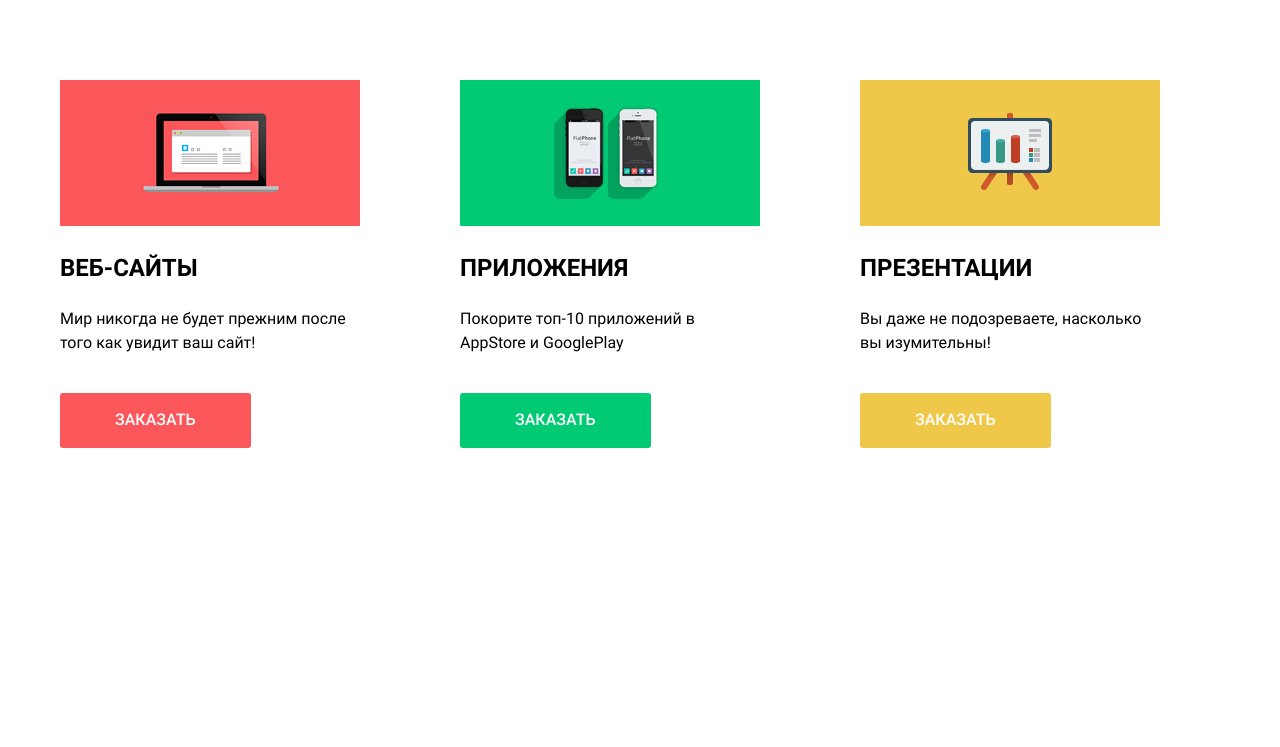
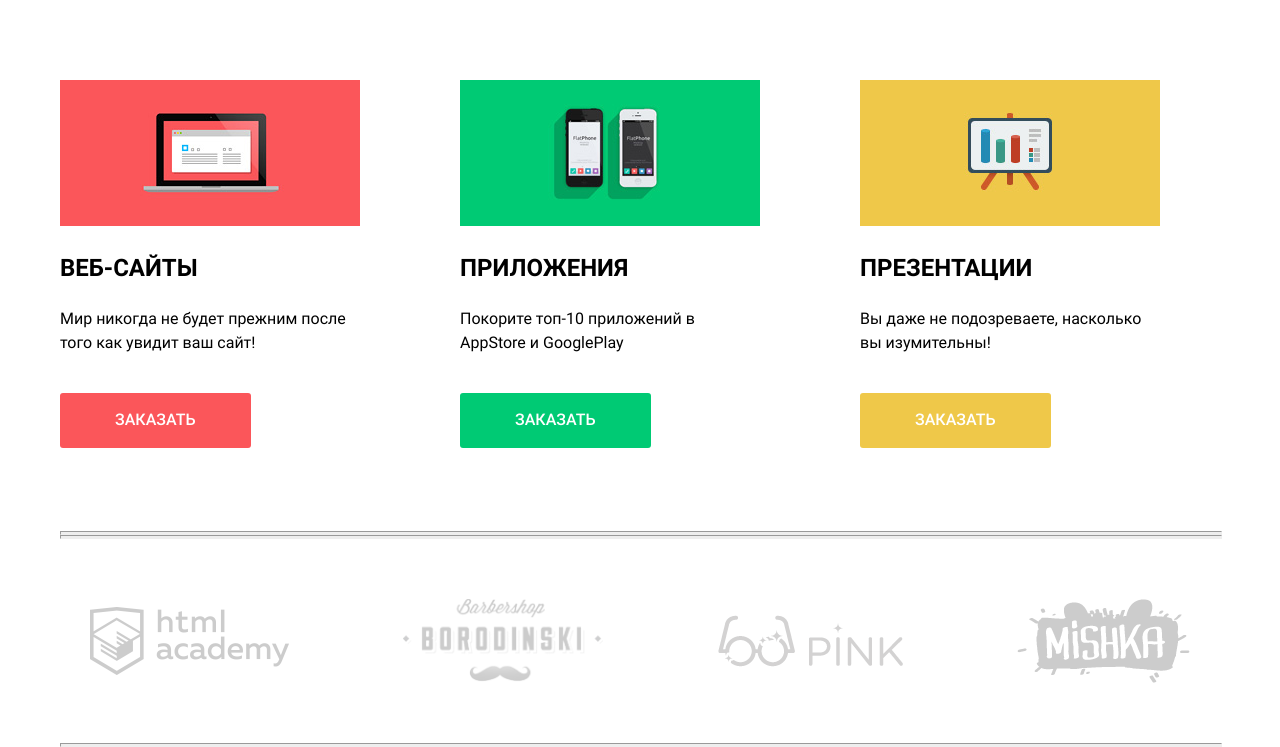
Before and after one commit to student-Alex-Bond/nerds-markup-level-1, a plain HTML site: page index.html in a window 1280 px wide. Shown: the part 589-1336 px from the top of the page. Before the commit the page ends 1120 px from the top, so only its background shows below. Drawn offline with Linux system fonts and the light colour scheme.

Commit message:
markup section logos

```diff
--- a/css/style.css
+++ b/css/style.css
@@ -178,3 +178,19 @@ font-family: "Roboto Bold", "Arial", sans-serif;
     line-height: 24px;
     padding-bottom: 38px;
 }
+.divider{
+    width: 100%;
+    height: 2px;
+    background-color: #eeeeee;
+}
+.logos{
+    width: 100%;
+    display: flex;
+    flex-wrap: wrap;
+    justify-content: space-between;
+    padding: 60px 30px;
+}
+.logos__img{
+    max-width: 200px;
+    object-fit: contain;
+}
--- a/index.html
+++ b/index.html
@@ -121,6 +121,21 @@
         </li>
       </ul>
     </section>
+    <hr class="divider">
+    <section class="description">
+      <h2 class="hidden">description studio</h2>
+    </section>
+    <hr class="divider">
+    <section class="brands">
+      <h2 class="hidden">What brands have you partnered with?</h2>
+      <div class="logos">
+        <img class="logos__img" src="css/img/logo-1.png" alt="logo html academy">
+        <img class="logos__img" src="css/img/logo-2.png" alt="logo barbershop borodinski">
+        <img class="logos__img" src="css/img/logo-3.png" alt="logo pink">
+        <img class="logos__img" src="css/img/logo-4.png" alt="logo mishka">
+      </div>
+    </section>
+    <hr class="divider">
   </div>
 </main>
 <footer></footer>
```
Also changed, not shown: css/img/logo-1.png (added), css/img/logo-2.png (added), css/img/logo-3.png (added), css/img/logo-4.png (added).
